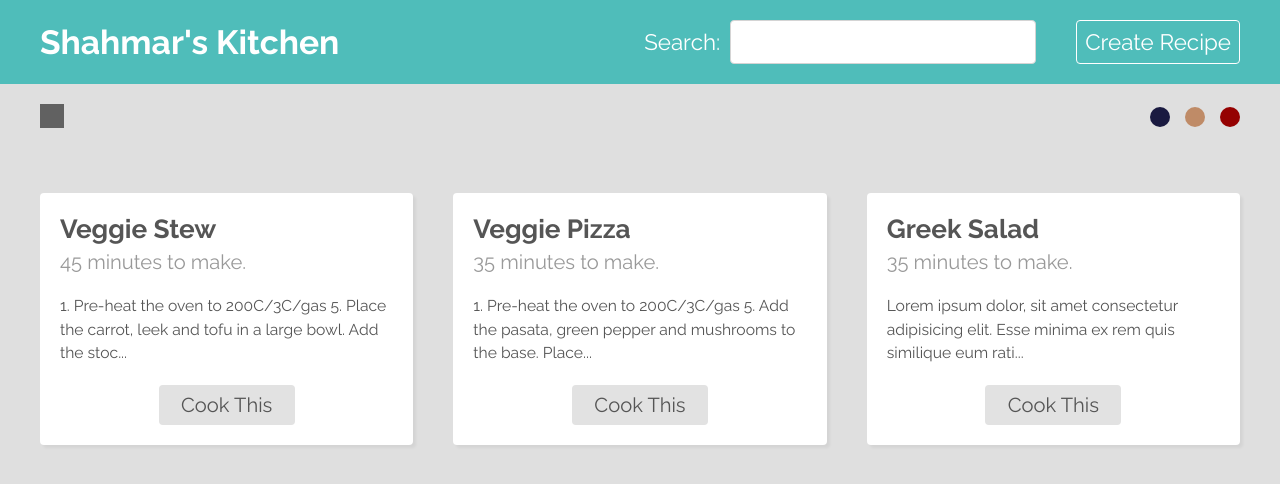
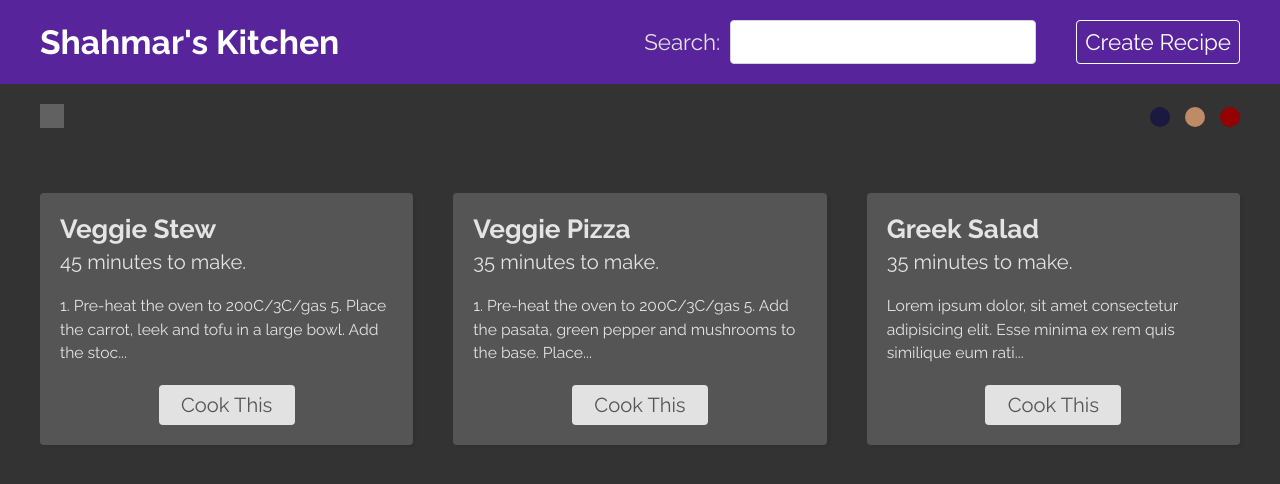
Before and after one commit to ShahmarAliyev/Reciper-Recipe-Directory, a React (Create React App) app: page / in a window 1280 px wide. Shown: the top 484 px of the page. Built offline with nearby package versions, Linux system fonts and the light colour scheme; data requests are answered from the project's data file; grey boxes are pictures that could not be loaded.

Commit message:
styling dark and light modes

```diff
--- a/src/App.css
+++ b/src/App.css
@@ -1,3 +1,6 @@
 .App {
   min-height: 100%;
 }
+.App.dark {
+  background: #333;
+}
--- a/src/App.js
+++ b/src/App.js
@@ -6,10 +6,13 @@ import Search from "./pages/search/serach.jsx";
 import Recipe from "./pages/recipe/recipe.jsx";
 import "./App.css";
 import ThemeSelector from "./components/ThemeSelector.js";
+import { useTheme } from "./hooks/useTheme.js";
 
 function App() {
+  const { mode } = useTheme();
+
   return (
-    <div className="App">
+    <div className={`App ${mode}`}>
       <HashRouter>
         <Navbar />
         <ThemeSelector />
--- a/src/components/recipeList.css
+++ b/src/components/recipeList.css
@@ -44,3 +44,13 @@
   border-radius: 4px;
   margin: 20px auto 0;
 }
+
+/* dark mode */
+.recipe-list .card.dark {
+  background: #555;
+}
+.recipe-list .card.dark p,
+.recipe-list .card.dark h3,
+.recipe-list .card.dark div {
+  color: #e4e4e4;
+}
--- a/src/components/recipeList.js
+++ b/src/components/recipeList.js
@@ -1,9 +1,12 @@
 import { Link } from "react-router-dom";
+import { useTheme } from "../hooks/useTheme";
 
 // styles
 import "./recipeList.css";
 
 export default function RecipeList({ recipes }) {
+  const { mode } = useTheme();
+
   if (recipes.length === 0) {
     return <div className="error">No recipes to load...</div>;
   }
@@ -11,7 +14,7 @@ export default function RecipeList({ recipes }) {
   return (
     <div className="recipe-list">
       {recipes.map((recipe) => (
-        <div key={recipe.id} className="card">
+        <div key={recipe.id} className={`card ${mode}`}>
           <h3>{recipe.title}</h3>
           <p>{recipe.cookingTime} to make.</p>
           <div>{recipe.method.substring(0, 100)}...</div>
--- a/src/context/ThemeContext.js
+++ b/src/context/ThemeContext.js
@@ -15,7 +15,7 @@ const themeReducer = (state, action) => {
 
 export default function ThemeProvider({ children }) {
   const [state, dispatch] = useReducer(themeReducer, {
-    color: "#4FBDBA",
+    color: "#58249c",
     mode: "dark",
   });
 
--- a/src/index.css
+++ b/src/index.css
@@ -41,3 +41,11 @@ textarea {
   text-align: center;
   margin: 40px auto;
 }
+/* dark mode */
+.dark .page-title,
+.dark .loading,
+.dark .error,
+.dark label,
+.dark p {
+  color: #e4e4e4;
+}
--- a/src/pages/recipe/recipe.css
+++ b/src/pages/recipe/recipe.css
@@ -27,3 +27,13 @@
   text-align: left;
   line-height: 1.5em;
 }
+
+/* dark mode */
+.recipe.dark {
+  background: #555;
+  color: #e4e4e4;
+}
+
+.recipe.dark .page-title.dark .method.dark .ing.dark {
+  color: #362f2f;
+}
--- a/src/pages/recipe/recipe.jsx
+++ b/src/pages/recipe/recipe.jsx
@@ -1,5 +1,6 @@
 import { useParams } from "react-router-dom";
 import { useFetch } from "../../hooks/useFetch";
+import { useTheme } from "../../hooks/useTheme";
 
 // styles
 import "./recipe.css";
@@ -8,21 +9,24 @@ export default function Recipe() {
   const { id } = useParams();
   const url = "http://localhost:3000/recipes/" + id;
   const { error, isPending, data: recipe } = useFetch(url);
-
+  const { mode } = useTheme();
+  console.log(mode);
   return (
-    <div className="recipe">
+    <div className={`recipe ${mode}`}>
       {error && <p className="error">{error}</p>}
       {isPending && <p className="loading">Loading...</p>}
       {recipe && (
         <>
-          <h2 className="page-title">{recipe.title}</h2>
+          <h2 className={`page-title ${mode}`}>{recipe.title}</h2>
           <p>Takes {recipe.cookingTime} to cook.</p>
           <ul>
             {recipe.ingredients.map((ing) => (
-              <li key={ing}>{ing}</li>
+              <li key={ing} className={`ing ${mode}`}>
+                {ing}
+              </li>
             ))}
           </ul>
-          <p className="method">{recipe.method}</p>
+          <p className={`method ${mode}`}>{recipe.method}</p>
         </>
       )}
     </div>
```
